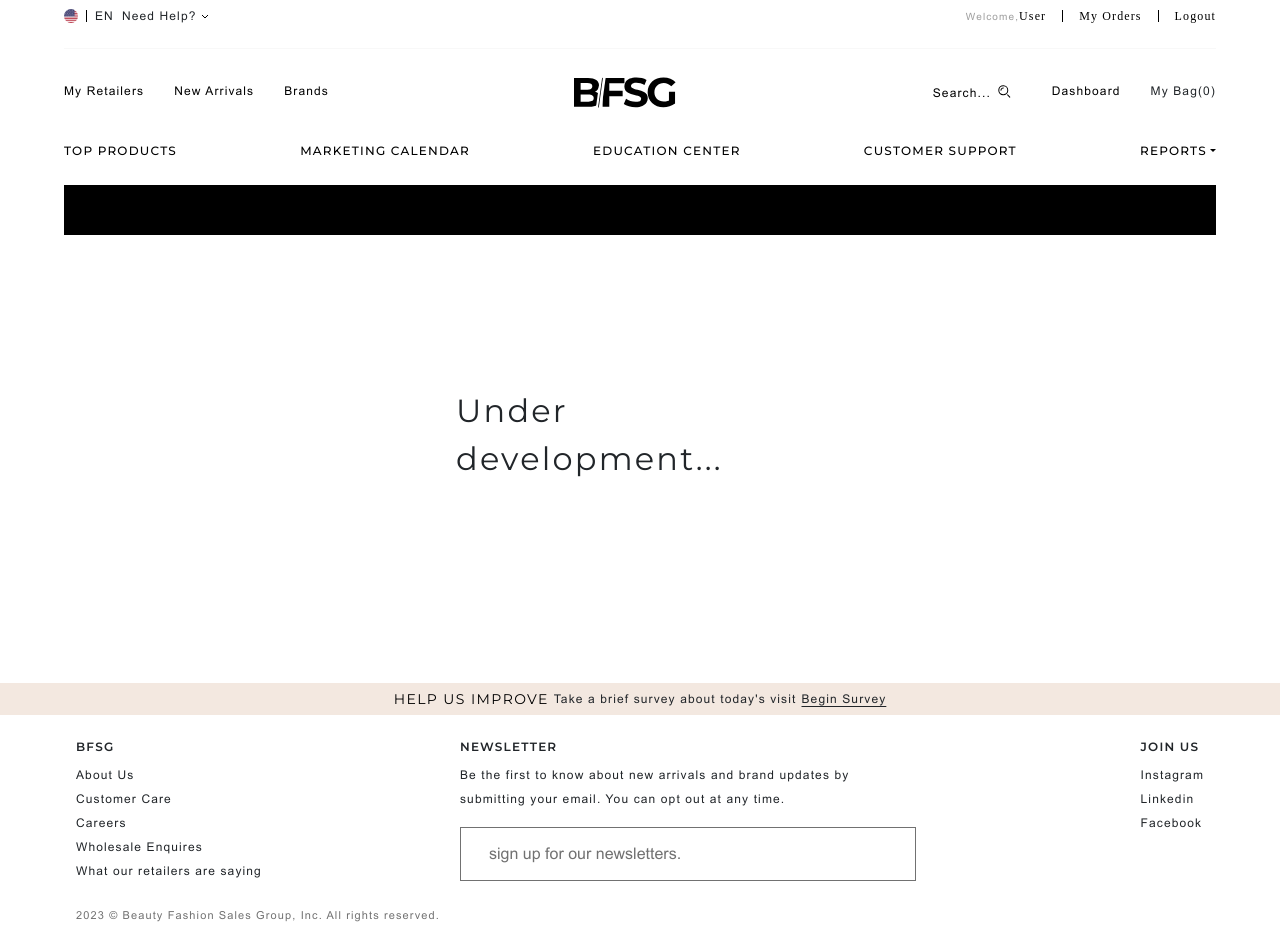
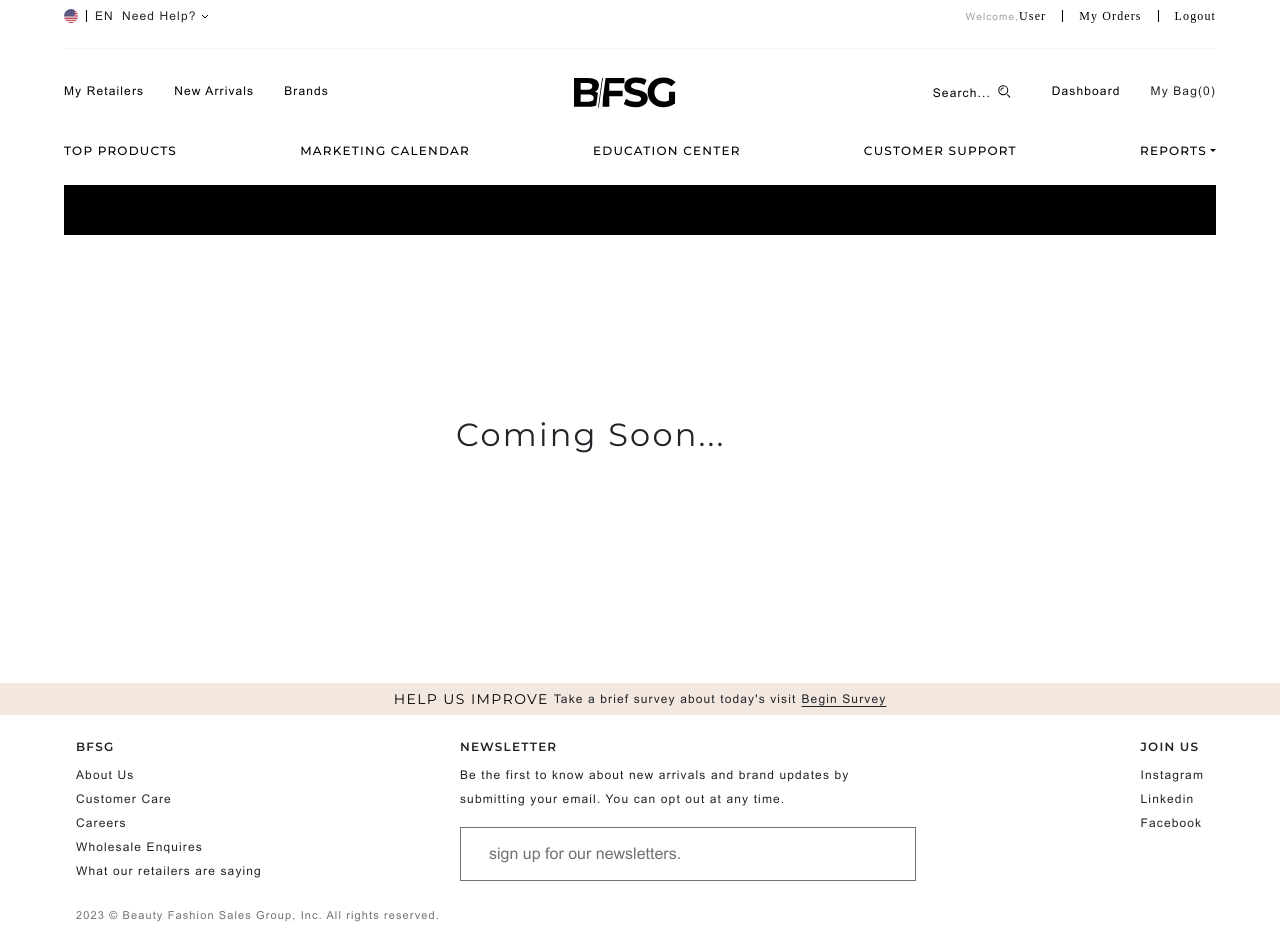
Before and after one commit to shubham90346/BFS-PORTAL, a React (Create React App) app: page /top-products in a window 1280 px wide. Built offline with nearby package versions, Linux system fonts and the light colour scheme; a web font is replaced by a local one.

Commit message:
coming soon message added

```diff
--- a/src/pages/AboutUs.jsx
+++ b/src/pages/AboutUs.jsx
@@ -25,7 +25,7 @@ const AboutUs = () => {
           {/* Top products */}
           <div className="row d-flex flex-column justify-content-around align-items-center lg:min-h-[300px] xl:min-h-[400px]">
             <div className="col-4">
-              <p className="m-0 fs-2 font-[Montserrat-400] text-[14px] tracking-[2.20px]">Under development...</p>
+              <p className="m-0 fs-2 font-[Montserrat-400] text-[14px] tracking-[2.20px]">Coming Soon...</p>
             </div>
           </div>
           {/* footer */}
--- a/src/pages/CustomerCare.jsx
+++ b/src/pages/CustomerCare.jsx
@@ -26,7 +26,7 @@ const CustomerCare = () => {
           {/* Top products */}
       <div className="row d-flex flex-column justify-content-around align-items-center lg:min-h-[300px] xl:min-h-[400px]">
         <div className="col-4">
-            <p className="m-0 fs-2 font-[Montserrat-400] text-[14px] tracking-[2.20px]">Under development...</p>
+            <p className="m-0 fs-2 font-[Montserrat-400] text-[14px] tracking-[2.20px]">Coming Soon...</p>
         </div>
         </div>
           {/* footer */}
--- a/src/pages/EducationCenter.jsx
+++ b/src/pages/EducationCenter.jsx
@@ -20,7 +20,7 @@ const EducationCenter = () => {
                 <div>
                 <div className="row d-flex flex-column justify-content-around align-items-center lg:min-h-[300px] xl:min-h-[400px]">
         <div className="col-4">
-            <p className="m-0 fs-2 font-[Montserrat-400] text-[14px] tracking-[2.20px]">Under development...</p>
+            <p className="m-0 fs-2 font-[Montserrat-400] text-[14px] tracking-[2.20px]">Coming Soon...</p>
         </div>
         </div>
                     {/* <OrderStatusFormSection /> */}
--- a/src/pages/MarketingCalendar.jsx
+++ b/src/pages/MarketingCalendar.jsx
@@ -20,7 +20,7 @@ const MarketingCalendar = () => {
                 <div>
                 <div className="row d-flex flex-column justify-content-around align-items-center lg:min-h-[300px] xl:min-h-[400px]">
         <div className="col-4">
-            <p className="m-0 fs-2 font-[Montserrat-400] text-[14px] tracking-[2.20px]">Under development...</p>
+            <p className="m-0 fs-2 font-[Montserrat-400] text-[14px] tracking-[2.20px]">Coming Soon...</p>
         </div>
         </div>
                     {/* <OrderStatusFormSection /> */}
--- a/src/pages/NewArrivals.jsx
+++ b/src/pages/NewArrivals.jsx
@@ -14,7 +14,7 @@ const NewArrivals = () => {
                 <div>
                 <div className="row d-flex flex-column justify-content-around align-items-center lg:min-h-[300px] xl:min-h-[400px]">
         <div className="col-4">
-            <p className="m-0 fs-2 font-[Montserrat-400] text-[14px] tracking-[2.20px]">Under development...</p>
+            <p className="m-0 fs-2 font-[Montserrat-400] text-[14px] tracking-[2.20px]">Coming Soon...</p>
         </div>
         </div>
                     {/* <OrderStatusFormSection /> */}
--- a/src/pages/TopProducts.jsx
+++ b/src/pages/TopProducts.jsx
@@ -15,7 +15,7 @@ const TopProducts = () => {
                 <div>
                 <div className="row d-flex flex-column justify-content-around align-items-center lg:min-h-[300px] xl:min-h-[400px]">
         <div className="col-4">
-            <p className="m-0 fs-2 font-[Montserrat-400] text-[14px] tracking-[2.20px]">Under development...</p>
+            <p className="m-0 fs-2 font-[Montserrat-400] text-[14px] tracking-[2.20px]">Coming Soon...</p>
         </div>
         </div>
                     {/* <OrderStatusFormSection /> */}
```
